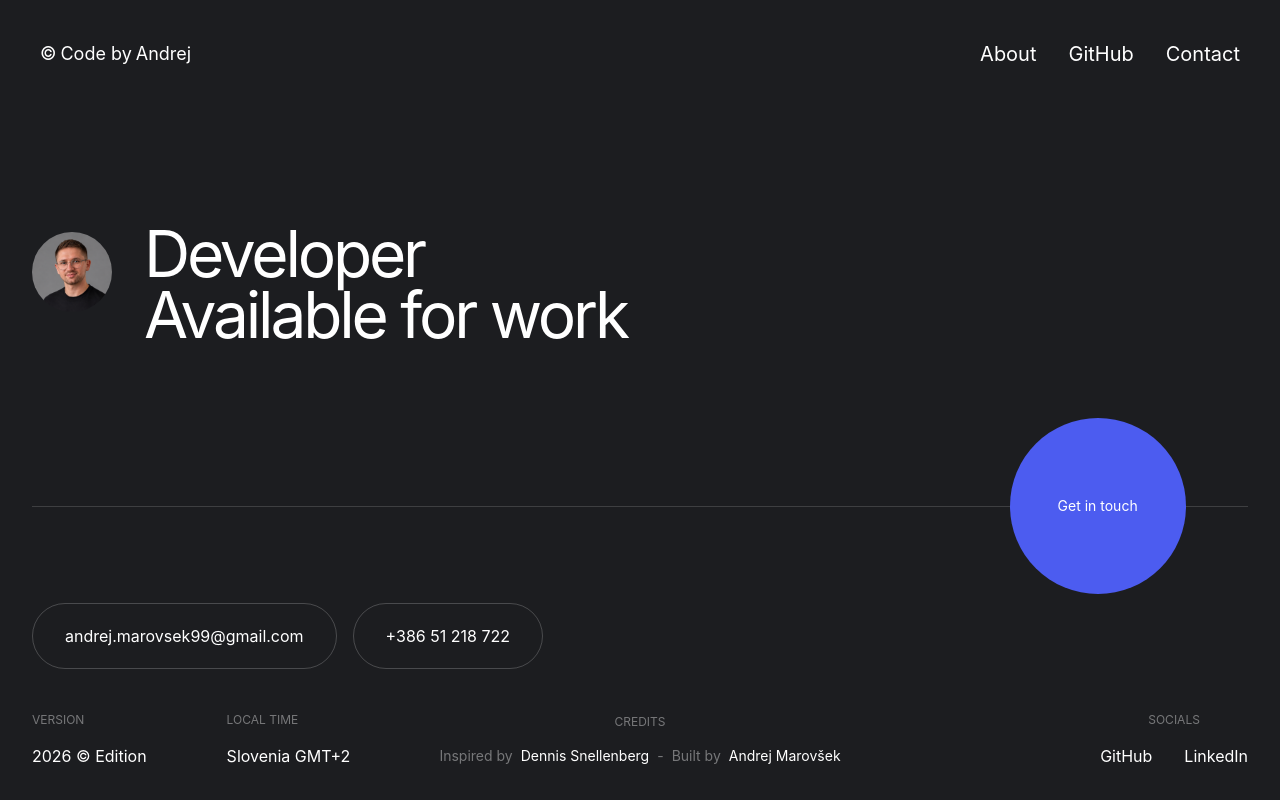
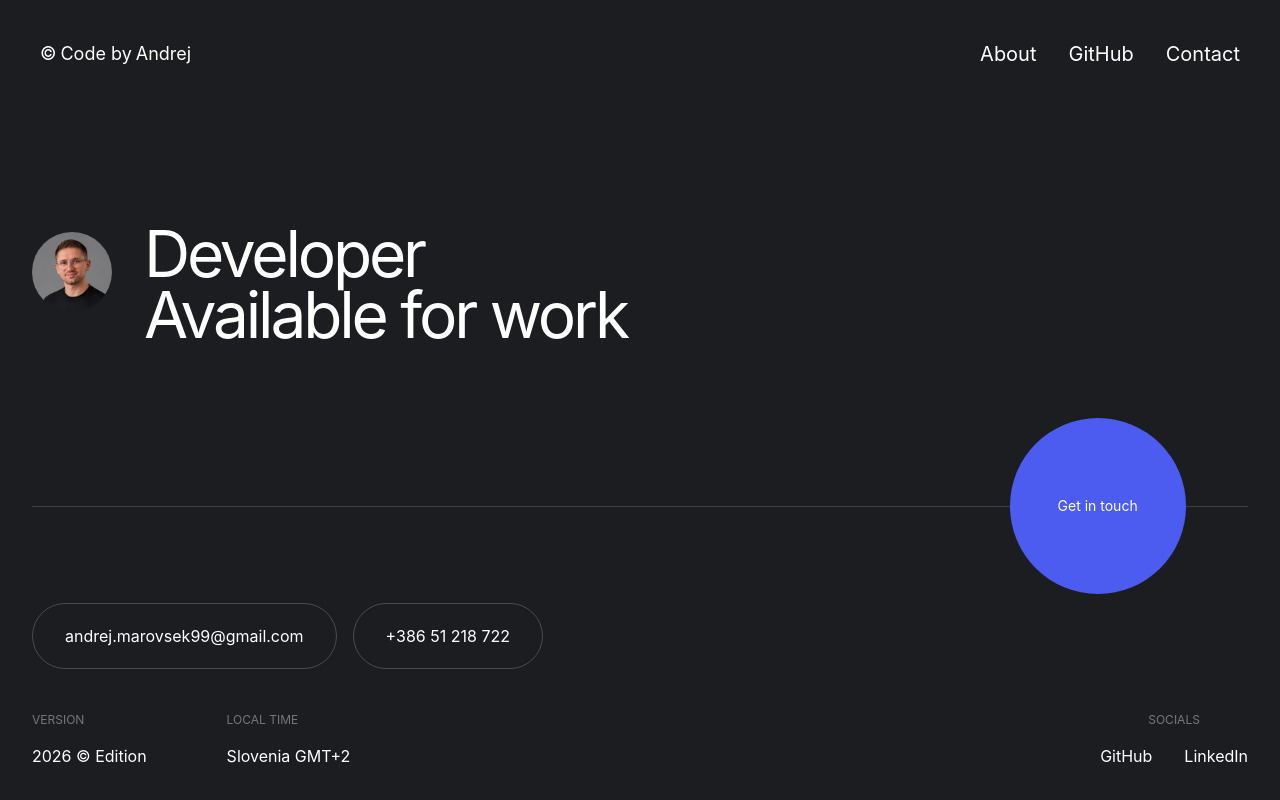
Before and after one commit to Mararovsek99/portfolio, a React (Vite) app: page /contact in a window 1280 px wide. Built offline with nearby package versions, Linux system fonts and the light colour scheme.

Commit message:
updated time of text inside the opening and added a useEffect to the About page to signal when it is mounted and ready. Also, the Footer component is now conditionally rendered based on the current route, so it does not appear on the Contact page.

```diff
--- a/src/components/Footer.jsx
+++ b/src/components/Footer.jsx
@@ -1,5 +1,6 @@
 import { motion, useScroll, useTransform } from "framer-motion";
 import { useRef } from "react";
+import { useLocation } from "react-router-dom";
 
 const Footer = () => {
   const footerRef = useRef(null);
@@ -10,6 +11,9 @@ const Footer = () => {
   });
 
   const x = useTransform(scrollYProgress, [0, 1], [-120, 120]);
+
+  const location = useLocation();
+  const isContact = location.pathname === "/contact";
 
   return (
     <footer
@@ -71,6 +75,7 @@ const Footer = () => {
         </div>
 
         {/* Credits */}
+        {!isContact && (
           <div className="order-2 text-left md:text-center lg:order-none lg:absolute lg:left-1/2 lg:-translate-x-1/2">
             <p className="mb-4 text-xs text-white/40">CREDITS</p>
 
@@ -92,6 +97,7 @@ const Footer = () => {
               <span>Andrej Marovšek</span>
             </div>
           </div>
+        )}
 
         {/* Socials */}
         <div className="order-1 flex flex-col items-start md:items-center lg:order-none lg:ml-auto lg:items-center">
--- a/src/components/Opening.jsx
+++ b/src/components/Opening.jsx
@@ -49,7 +49,7 @@ const Opening = ({ onFinished }) => {
       const isFirst = index === 0;
       const isLastBeforeEnd = index === greetings.length - 2;
 
-      const delay = isFirst || isLastBeforeEnd ? 400 : 300;
+      const delay = isFirst || isLastBeforeEnd ? 300 : 200;
 
       const timer = setTimeout(() => setIndex(index + 1), delay);
       return () => clearTimeout(timer);
```
Lines whose indentation alone changed are shown as unchanged.
